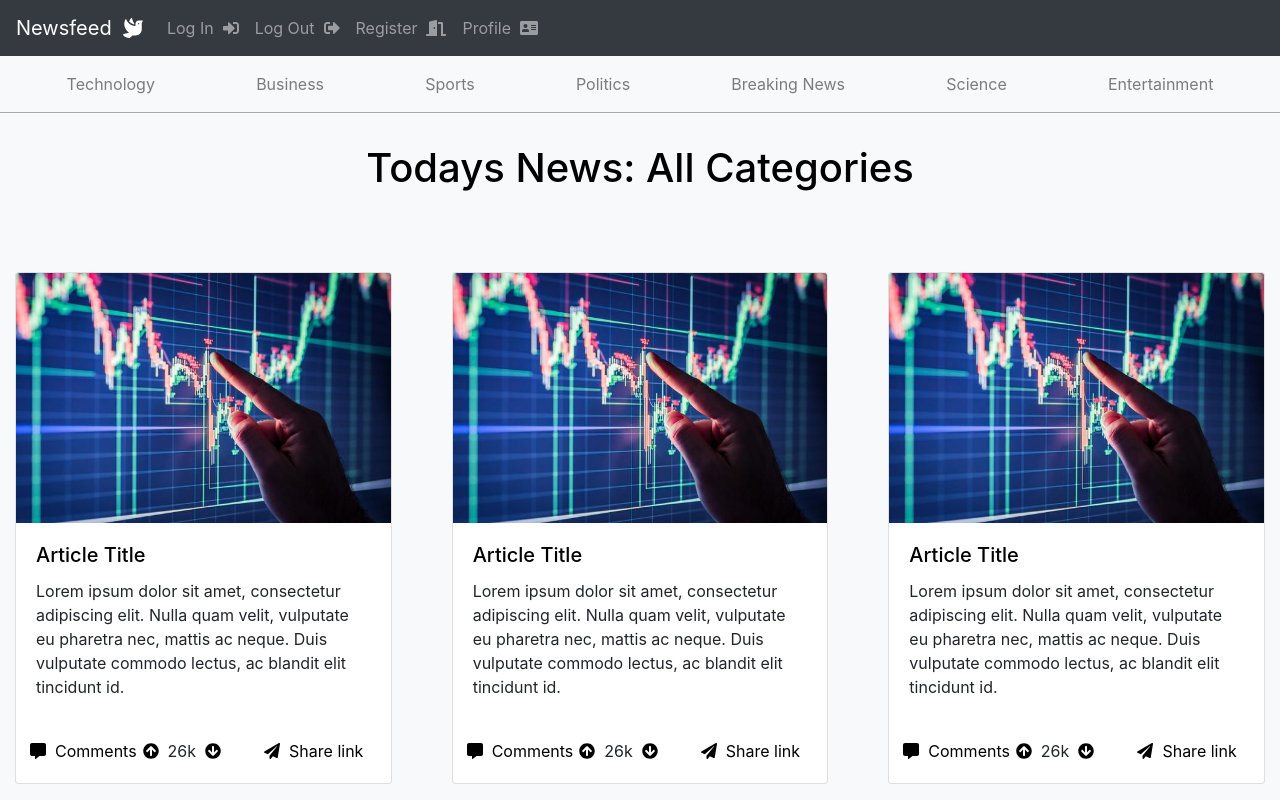
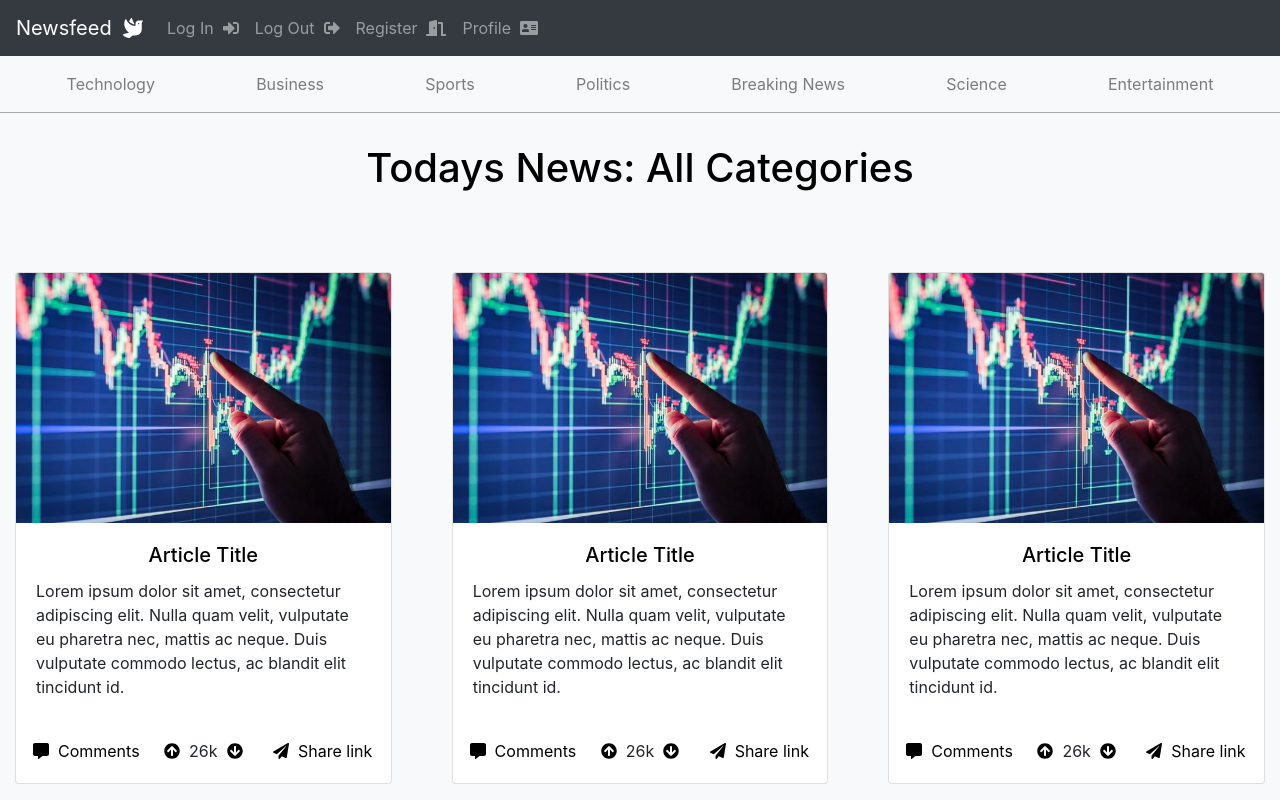
Before and after one commit to vikasham/newsfeed, a React (Create React App) app: page / in a window 1280 px wide. Shown: the top 800 px of the page. Built offline with nearby package versions, Linux system fonts and the light colour scheme.

Commit message:
minor spacing issues

```diff
--- a/src/components/ArticleThumbnail.js
+++ b/src/components/ArticleThumbnail.js
@@ -15,12 +15,12 @@ class Dash extends Component
         </a>
         <div class="card-body">
           <a href="/">
-            <h5 class="card-title">Article Title</h5>
+            <h5 class="text-center card-title">Article Title</h5>
           </a>
           <p class="card-text">Lorem ipsum dolor sit amet, consectetur adipiscing elit. Nulla quam velit, vulputate eu pharetra nec, mattis ac neque. Duis vulputate commodo lectus, ac blandit elit tincidunt id.</p>
         </div>
 
-        <div class="card-body row" id="comments">
+        <div class="card-body row text-center" id="comments">
           <div id="iconcoltn" class="col-sm-4">
             &nbsp; <a  id="commentstn" href="/" data-toggle="modal" data-target="#commentsModal"><FontAwesomeIcon icon={faCommentAlt}/>&nbsp; Comments</a>
           </div>
--- a/src/components/CommentsPopup.js
+++ b/src/components/CommentsPopup.js
@@ -33,7 +33,7 @@ class CommentsPopup extends Component{
                 <div id="menu1" class="tab-pane fade">
                   <form action="#" method="post" class="form-horizontal" id="commentForm" role="form">
                       <div class="form-group">
-                          <label for="email" class="col-sm-2 control-label">Comment</label>
+                          <label for="email" class="col-sm-3 control-label">Comment</label>
                           <div class="col-sm-10">
                             <textarea class="form-control" name="addComment" id="addComment" rows="5"></textarea>
                           </div>
```
